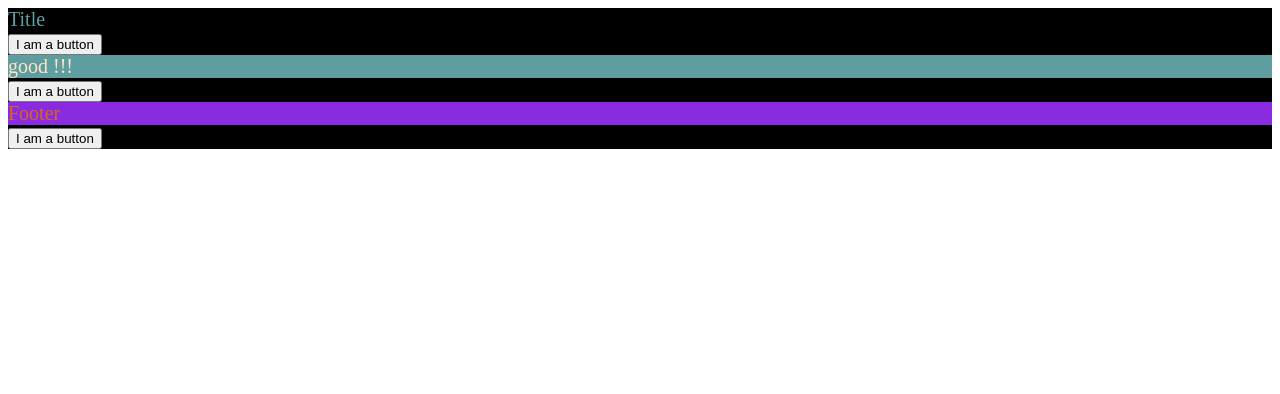
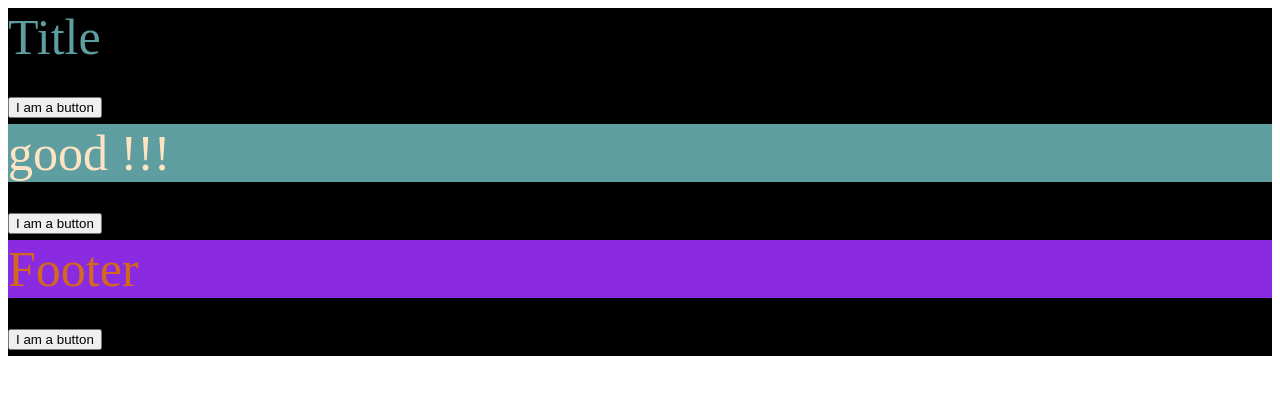
Before and after one commit to garypotato/webpack-create-react-app, a React app: page / in a window 1280 px wide. Built offline with nearby package versions, Linux system fonts and the light colour scheme.

Commit message:
add px2rem-loader that allows transform px to rem

```diff
--- a/package.json
+++ b/package.json
@@ -17,6 +17,7 @@
     "@babel/preset-env": "^7.15.6",
     "@babel/preset-react": "^7.14.5",
     "babel-loader": "^8.2.2",
+    "px2rem-loader": "^0.1.9",
     "thread-loader": "^3.0.4",
     "webpack": "^5.54.0",
     "webpack-cli": "^4.8.0"
@@ -33,6 +34,7 @@
     "file-loader": "^6.2.0",
     "html-webpack-inline-source-plugin": "^0.0.10",
     "html-webpack-plugin": "^5.3.2",
+    "lib-flexible": "^0.3.2",
     "lodash": "^4.17.21",
     "mini-css-extract-plugin": "^2.3.0",
     "postcss-loader": "^6.1.1",
--- a/public/index.html
+++ b/public/index.html
@@ -3,6 +3,8 @@
 <head>
     <%=require('raw-loader!./meta.html')%>
     <title>Document</title>
+    <script><%=require('raw-loader!babel-loader!../node_modules/lib-flexible/flexible.js')%>
+    </script>
 </head>
 <body>
     <div id="root"></div>
--- a/src/components/Context/_style.scss
+++ b/src/components/Context/_style.scss
@@ -1,5 +1,5 @@
 .context {
-    font-size: 20px;
+    font-size: 50px;
 
     display: grid;
 
--- a/src/components/Title/_style.scss
+++ b/src/components/Title/_style.scss
@@ -1,5 +1,5 @@
 .title {
-    font-size: 20px;
+    font-size: 50px;
 
     color: cadetblue;
 }
--- a/src/view/App/_style.scss
+++ b/src/view/App/_style.scss
@@ -1,5 +1,5 @@
 .test {
-    font-size: 20px;
+    font-size: 50px;
 
     color: blueviolet;
     background: black;
--- a/src/view/Footer/_style.scss
+++ b/src/view/Footer/_style.scss
@@ -1,5 +1,5 @@
 .footer {
-    font-size: 20px;
+    font-size: 50px;
 
     color: chocolate;
     background: blueviolet;
```
Also changed, not shown: build/webpack.config.prod.js, dist/index.html, dist/main_40d82fa0.js (added), dist/main_a28f9842.js (deleted), dist/main_c3a1d95e.css (added), dist/main_efae1ce3.css (deleted), 1 other file.
